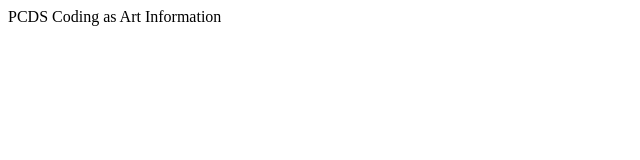
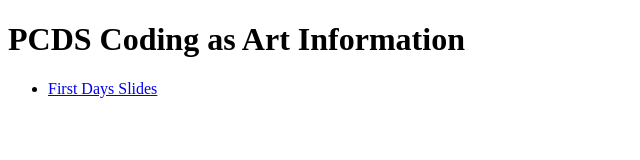
Before and after one commit to funkfinger/coding-as-art, a Gatsby site: page / in a window 1280 px wide. Shown: the whole page, without its empty margins (0-640 px from the left). Built offline with nearby package versions, Linux system fonts and the light colour scheme; Gatsby itself is replaced by a stand-in of ours.

Commit message:
adding slides

```diff
--- a/src/pages/index.js
+++ b/src/pages/index.js
@@ -1,7 +1,16 @@
 import * as React from "react";
 
 const IndexPage = () => {
-  return <main>PCDS Coding as Art Information</main>;
+  return (
+    <main>
+      <h1>PCDS Coding as Art Information</h1>
+      <ul>
+        <li>
+          <a href="slides/first-days/index.html">First Days Slides</a>
+        </li>
+      </ul>
+    </main>
+  );
 };
 
 export default IndexPage;
```
Also changed, not shown: 1 other file.
